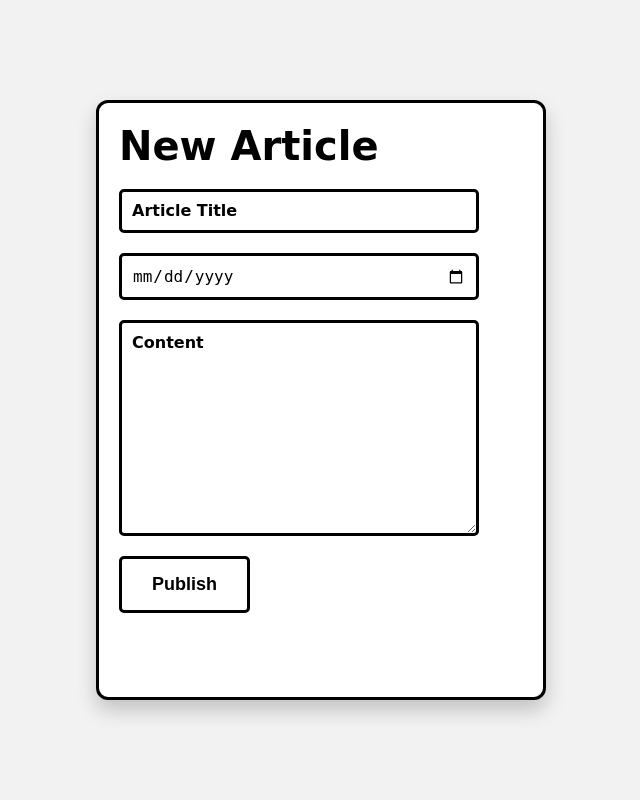
After one commit to enzorva/personal_blog, a Flask app: page /admin/add_article in a window 1280 px wide. The commit adds this page. Shown: the whole page, without its empty margins (319-959 px from the left). Run offline with Flask 3, Linux system fonts and the light colour scheme.

Commit message:
admin siection done

```diff
--- a/app.py
+++ b/app.py
@@ -1,5 +1,8 @@
 import sqlite3
-from flask import Flask, render_template, redirect, url_for, request, flash
+import logging
+from flask import Flask, render_template, redirect, url_for, request, flash, session
+
+logging.basicConfig(level=logging.DEBUG)
 
 app = Flask(__name__)
 app.secret_key = 'your_secret_key'  # Required for flashing messages
@@ -24,6 +27,7 @@ def admin_login():
         conn.close()
 
         if user:
+            session['user_id'] = user['id']  # Store user_id in session
             return redirect(url_for('admin_dashboard'))
         else:
             flash('Invalid username or password', 'error')
@@ -51,7 +55,83 @@ def admin_signup():
 
 @app.route('/admin/dashboard')
 def admin_dashboard():
-    return render_template('admin_section/dashboard.html')
+    conn = get_db_connection()
+    articles = conn.execute('SELECT id, title FROM articles WHERE user_id = ?', (session.get('user_id'),)).fetchall()
+    conn.close()
+    return render_template('admin_section/dashboard.html', articles=articles)
+
+@app.route('/admin/add_article', methods=['GET', 'POST'])
+def add_article():
+    if request.method == 'POST':
+        title = request.form['article-title']
+        date = request.form['publishing-date']
+        content = request.form['content']
+
+        user_id = session.get('user_id')
+        if not user_id:
+            flash('You must be logged in to publish an article.', 'error')
+            return redirect(url_for('admin_login'))
+
+        logging.debug(f"Inserting article: title={title}, date={date}, content={content}, user_id={user_id}")
+
+        conn = get_db_connection()
+        conn.execute('INSERT INTO articles (title, date, content, user_id) VALUES (?, ?, ?, ?)', (title, date, content, user_id))
+        conn.commit()
+        conn.close()
+
+        flash('Article published successfully!', 'success')
+        return redirect(url_for('admin_dashboard'))
+
+    return render_template('admin_section/add_article.html')
+
+@app.route('/admin/delete_article/<int:article_id>', methods=['POST'])
+def delete_article(article_id):
+    user_id = session.get('user_id')
+    if not user_id:
+        flash('You must be logged in to delete an article.', 'error')
+        return redirect(url_for('admin_login'))
+
+    conn = get_db_connection()
+    conn.execute('DELETE FROM articles WHERE id = ? AND user_id = ?', (article_id, user_id))
+    conn.commit()
+    conn.close()
+
+    flash('Article deleted successfully!', 'success')
+    return redirect(url_for('admin_dashboard'))
+
+@app.route('/admin/edit_article/<int:article_id>', methods=['GET', 'POST'])
+def edit_article(article_id):
+    user_id = session.get('user_id')
+    if not user_id:
+        flash('You must be logged in to edit an article.', 'error')
+        return redirect(url_for('admin_login'))
+
+    conn = get_db_connection()
+
+    if request.method == 'POST':
+        title = request.form['article-title']
+        date = request.form['publishing-date']
+        content = request.form['content']
+
+        conn.execute('''
+            UPDATE articles
+            SET title = ?, date = ?, content = ?
+            WHERE id = ? AND user_id = ?
+        ''', (title, date, content, article_id, user_id))
+        conn.commit()
+        conn.close()
+
+        flash('Article updated successfully!', 'success')
+        return redirect(url_for('admin_dashboard'))
+
+    article = conn.execute('SELECT * FROM articles WHERE id = ? AND user_id = ?', (article_id, user_id)).fetchone()
+    conn.close()
+
+    if not article:
+        flash('Article not found or you do not have permission to edit it.', 'error')
+        return redirect(url_for('admin_dashboard'))
+
+    return render_template('admin_section/edit_article.html', article=article)
 
 if __name__ == '__main__':
     app.run(debug=True)
--- a/static/style.css
+++ b/static/style.css
@@ -94,17 +94,25 @@ body {
     box-sizing: border-box;
 }
 
+.textfield::placeholder {
+    font-family: 'Comic Sans MS', 'Comic Sans', cursive;
+    font-weight: bold;
+    color: #000;
+}
+
 .form-group {
     display: flex;
     flex-direction: column;
     align-items: flex-start;
     gap: 5px;
     width: 90%;
-}
+    margin-top: 20px;
+    margin-left: 20px;
 
-.form-group label {
-    margin: 0;
-    font-weight: bold;
+    .form-group label {
+        margin: 0;
+        font-weight: bold;
+    }
 }
 
 .form-button {
@@ -134,3 +142,20 @@ body {
     padding: 0;
     margin-left: 80px;
 }
+
+.text-button {
+    background: none;
+    border: none;
+    color: #000;
+    font-size: 18px;
+    font-family: 'Comic Sans MS', 'Comic Sans', cursive;
+    font-weight: bold;
+    cursor: pointer;
+    padding: 0;
+    opacity: 0.7;
+    transition: opacity 0.3s ease;
+}
+
+.text-button:hover {
+    opacity: 1;
+}
--- /dev/null
+++ b/templates/admin_section/add_article.html
@@ -0,0 +1,38 @@
+<!DOCTYPE html>
+<html lang="en">
+
+<head>
+    <meta charset="UTF-8">
+    <meta name="viewport" content="width=device-width, initial-scale=1.0">
+    <title>Entry</title>
+    <link rel="stylesheet" href="../static/style.css">
+
+</head>
+
+<body>
+    <div class="tall-box">
+        <div class="entry-title-left">New Article</div>
+
+        <form action="/admin/add_article" method="POST">
+            <div class="form-group">
+                <input type="text" id="article-title" name="article-title" class="textfield" placeholder="Article Title"
+                    maxlength="20" required>
+            </div>
+
+            <div class="form-group">
+                <input type="date" id="publishing-date" name="publishing-date" class="textfield"
+                    placeholder="Publishing Date" required>
+            </div>
+
+            <div class="form-group">
+                <textarea id="content" name="content" class="textfield" rows="10" placeholder="Content"
+                    required></textarea>
+            </div>
+
+            <button type="submit" class="form-button" style="margin-left: 20px; margin-top: 20px;">Publish</button>
+        </form>
+
+    </div>
+</body>
+
+</html>
```
Also changed, not shown: init_db.py (+11 -0 lines), templates/admin_section/dashboard.html (+18 -2 lines), templates/admin_section/edit_article.html (added, +38 -0 lines), database.db, templates/log_in.html (added), templates/sign_in.html (added).
